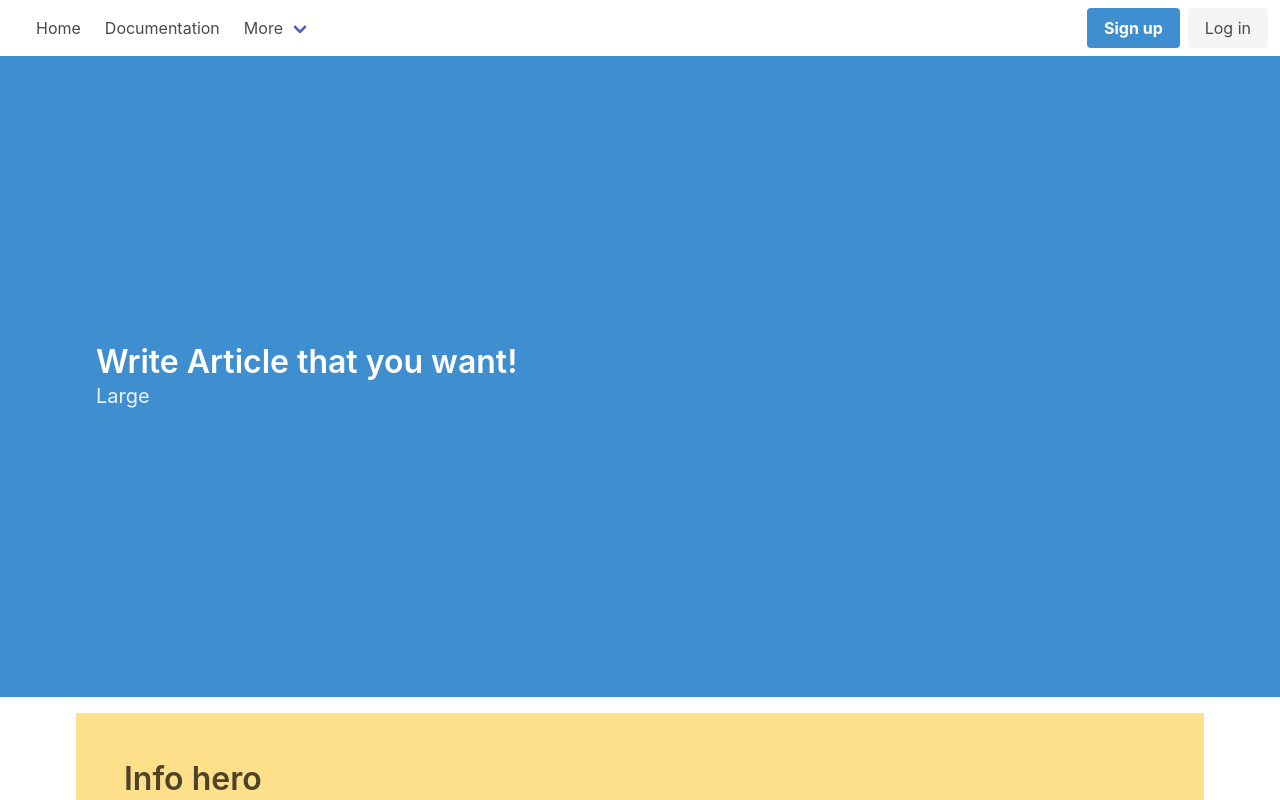
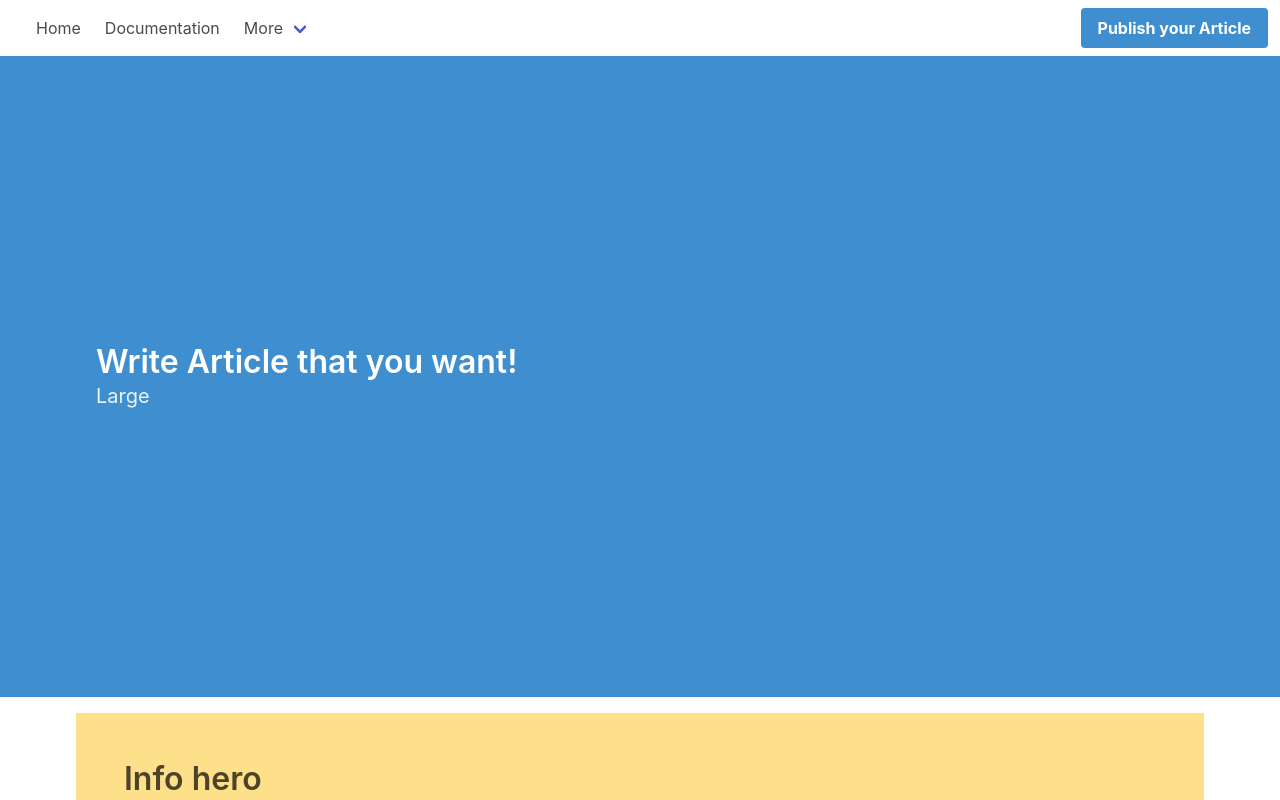
Before and after one commit to nukmansalim/sleepy-fox, a React (Create React App) app in the folder frontend/: page / in a window 1280 px wide. Shown: the top 800 px of the page. Built offline with nearby package versions, Linux system fonts and the light colour scheme.

Commit message:
change the structure folder to separate between reusable components and Pages, also implementing react-router-dom v6 to bring an Article Form Section

```diff
--- a/frontend/src/App.js
+++ b/frontend/src/App.js
@@ -1,12 +1,15 @@
-import TheNavbar from "./components/TheNavbar";
-import TheHero from "./components/TheHero";
-import ArticleList from "./components/ArticleList";
+import LandingPage from "./pages/LandingPage";
+import { Routes, Route } from "react-router-dom";
+import AddArticle from "./pages/AddArticlePage";
 function App() {
   return (
     <div>
-      <TheNavbar />
-      <TheHero />
-      <ArticleList />
+      <Routes>
+        <Route index element={<LandingPage />} />
+        <Route path="/article">
+          <Route path="add" element={<AddArticle />} />
+        </Route>
+      </Routes>
     </div>
   );
 }
--- a/frontend/src/components/TheNavbar.jsx
+++ b/frontend/src/components/TheNavbar.jsx
@@ -1,4 +1,5 @@
 import React from 'react'
+import { Link } from 'react-router-dom'
 function TheNavbar() {
     return (
         <nav className="navbar" role="navigation" aria-label="main navigation">
@@ -49,12 +50,14 @@ function TheNavbar() {
                 <div className="navbar-end">
                     <div className="navbar-item">
                         <div className="buttons">
-                            <a className="button is-info">
-                                <strong>Sign up</strong>
-                            </a>
-                            <a className="button is-light">
+                            <Link to='/article/add'>
+                                <button className="button is-info">
+                                    <strong>Publish your Article</strong>
+                                </button>
+                            </Link>
+                            {/* <a className="button is-light">
                                 Log in
-                            </a>
+                            </a> */}
                         </div>
                     </div>
                 </div>
--- a/frontend/src/index.js
+++ b/frontend/src/index.js
@@ -1,10 +1,13 @@
 import React from 'react';
 import ReactDOM from 'react-dom/client';
 import App from './App';
+import { BrowserRouter as Router, Routes, Switch } from 'react-router-dom'
 import "bulma/css/bulma.min.css"
 const root = ReactDOM.createRoot(document.getElementById('root'));
 root.render(
   <React.StrictMode>
-    <App />
+    <Router>
+      <App />
+    </Router>
   </React.StrictMode>
 );
--- /dev/null
+++ b/frontend/src/pages/AddArticlePage.jsx
@@ -0,0 +1,9 @@
+import React from 'react'
+
+function AddArticle() {
+    return (
+        <div>AddArticle</div>
+    )
+}
+
+export default AddArticle
--- /dev/null
+++ b/frontend/src/pages/LandingPage.jsx
@@ -0,0 +1,15 @@
+import React from 'react'
+import TheNavbar from '../components/TheNavbar'
+import TheHero from '../components/TheHero'
+import ArticleList from '../components/ArticleList'
+function LandingPage() {
+    return (
+        <>
+            <TheNavbar />
+            <TheHero />
+            <ArticleList />
+        </>
+    )
+}
+
+export default LandingPage
```
